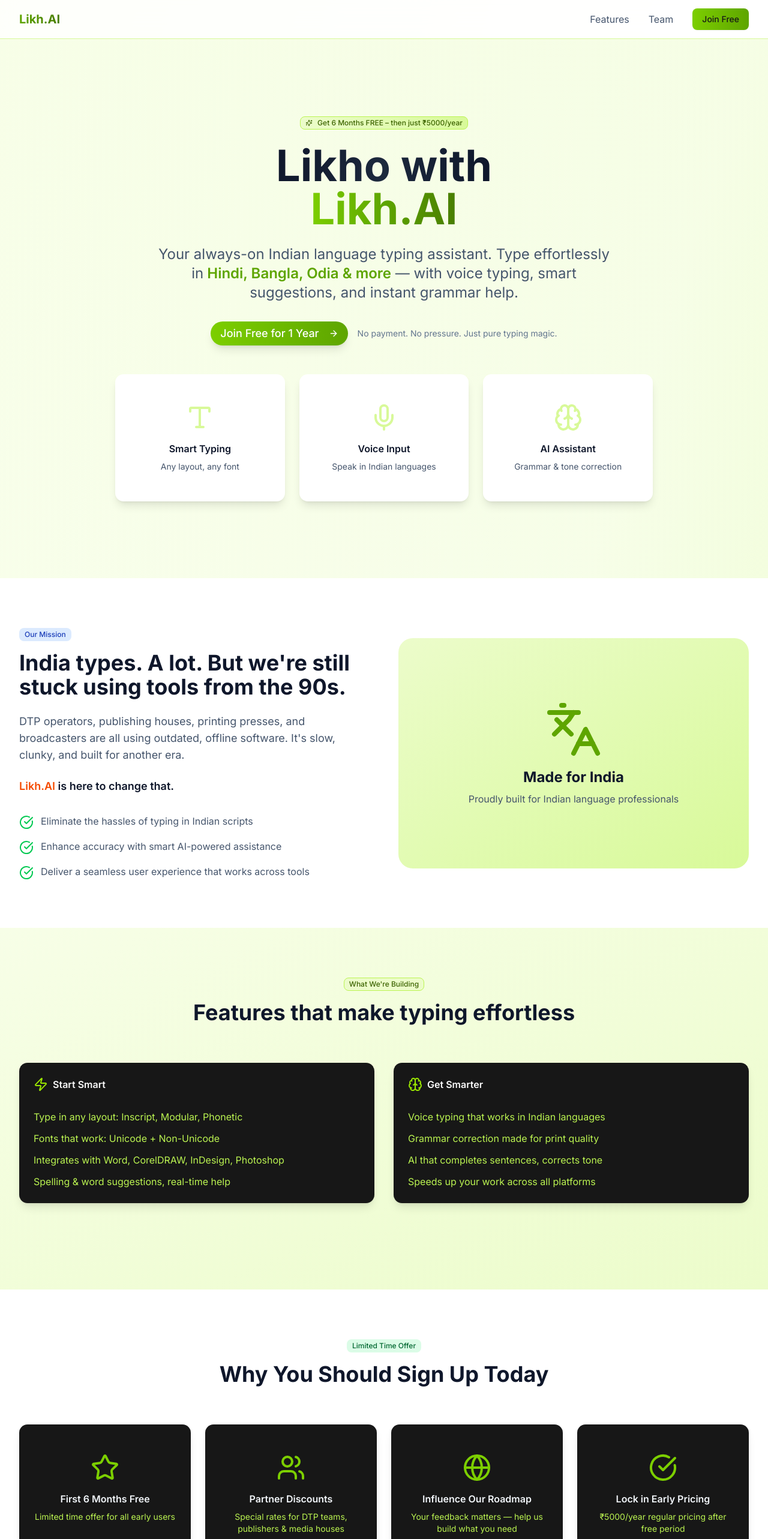
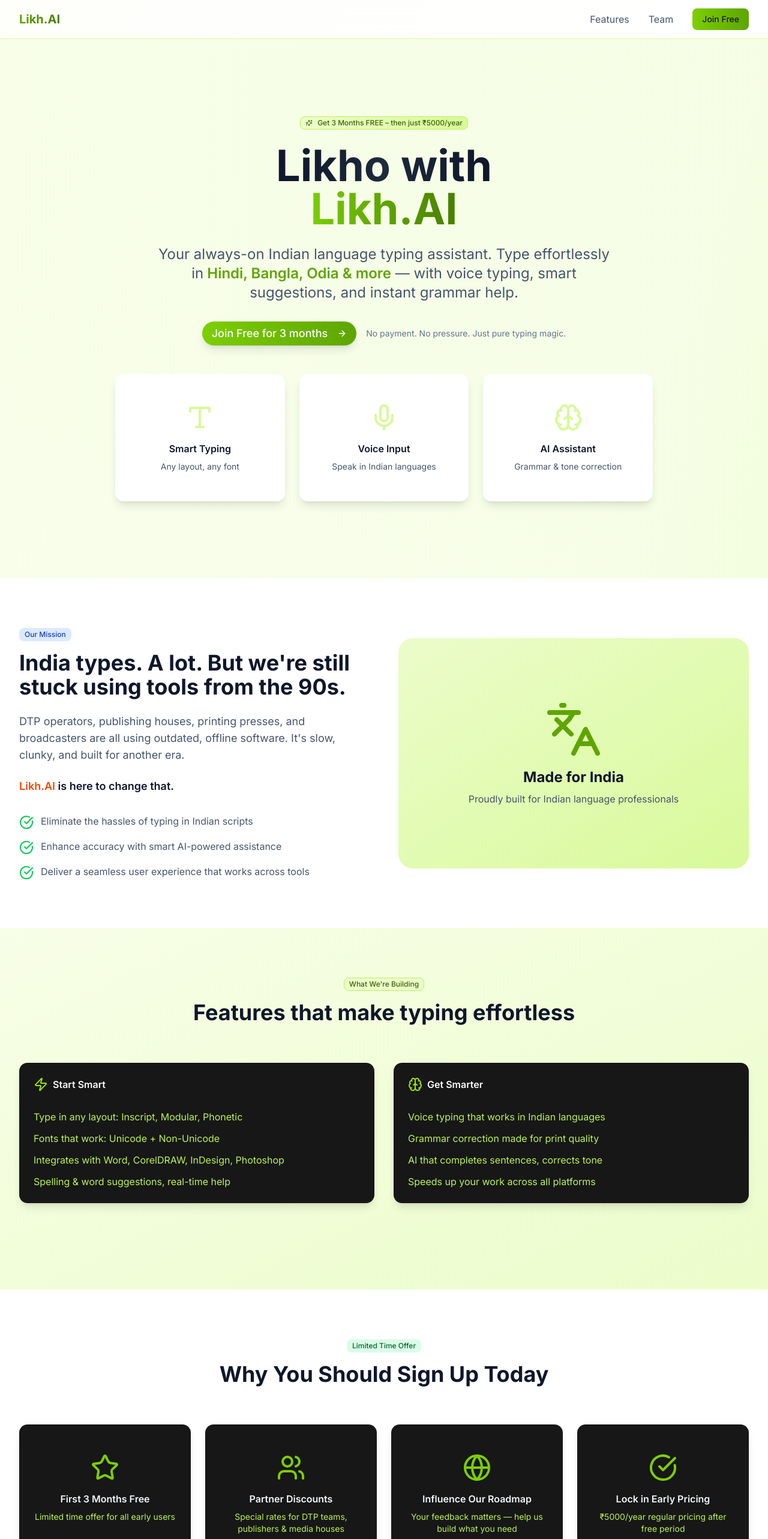
Before and after one commit to ayushman-codefly/likhdotai, a Next.js app: page / in a window 1280 px wide. Shown: the top 2566 px of the page at 60% size. Built offline with nearby package versions, Linux system fonts and the light colour scheme.

Commit message:
pricing change

```diff
--- a/src/app/page.js
+++ b/src/app/page.js
@@ -81,7 +81,7 @@
           <div className="text-center">
             <Badge className="mb-6 bg-gradient-to-r from-lime-100 to-lime-200 text-lime-800 border-lime-300">
               <Sparkles className="w-4 h-4 mr-1" />
-              Get 6 Months FREE – then just ₹5000/year
+              Get 3 Months FREE – then just ₹5000/year
             </Badge>
 
             <h1 className={`text-4xl sm:text-6xl lg:text-7xl font-bold mb-6 transition-all duration-1000 transform ${
@@ -108,7 +108,7 @@
               isVisible ? 'translate-y-0 opacity-100' : 'translate-y-10 opacity-0'
             }`}>
               <Button size="lg" className="bg-gradient-to-r from-lime-500 to-lime-600 hover:from-lime-600 hover:to-lime-700 text-white px-8 py-4 text-lg rounded-full shadow-lg hover:shadow-xl transition-all duration-300 group">
-                Join Free for 1 Year
+                Join Free for 3 months
                 <ArrowRight className="w-5 h-5 ml-2 group-hover:translate-x-1 transition-transform" />
               </Button>
               <p className="text-sm text-slate-500">No payment. No pressure. Just pure typing magic.</p>
@@ -264,7 +264,7 @@
 
           <div className="grid md:grid-cols-2 lg:grid-cols-4 gap-6">
             {[
-              { icon: Star, title: "First 6 Months Free", desc: "Limited time offer for all early users" },
+              { icon: Star, title: "First 3 Months Free", desc: "Limited time offer for all early users" },
               { icon: Users, title: "Partner Discounts", desc: "Special rates for DTP teams, publishers & media houses" },
               { icon: Globe, title: "Influence Our Roadmap", desc: "Your feedback matters — help us build what you need" },
               { icon: CheckCircle, title: "Lock in Early Pricing", desc: "₹5000/year regular pricing after free period" }
@@ -336,7 +336,7 @@
             Join the early access list — and be part of the writing revolution.
           </p>
           <div className="bg-white/10 backdrop-blur-sm rounded-2xl p-8 mb-8">
-            <p className="text-2xl font-bold mb-2">6 months free</p>
+            <p className="text-2xl font-bold mb-2">3 months free</p>
             <p className="opacity-90">then just ₹5000/year per license</p>
           </div>
           <Button size="lg" className="bg-white text-slate-900 hover:bg-slate-100 px-8 py-4 text-lg rounded-full shadow-lg" onClick={() => router.push("/signup")}>
```
